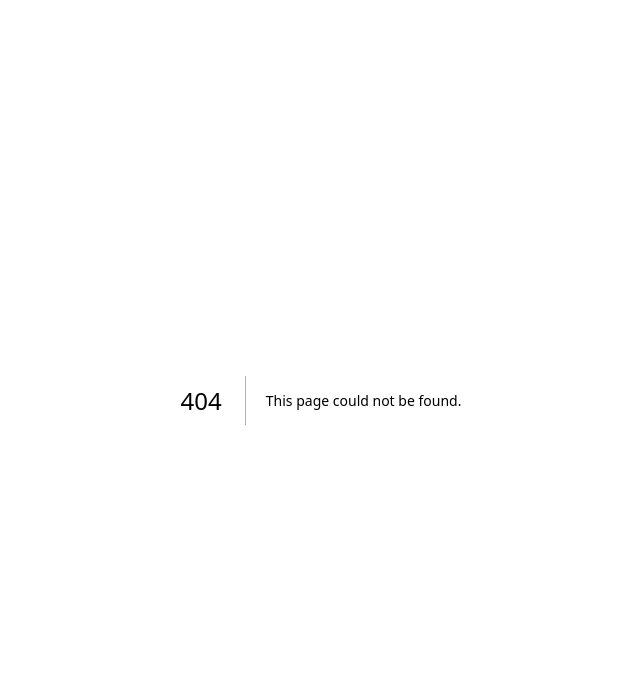
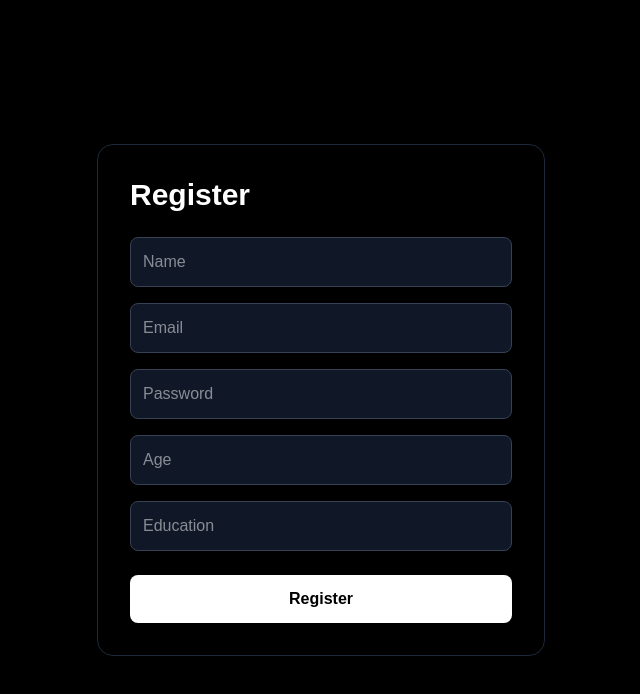
Before and after one commit to vanshsoni4/GoalOS, a Next.js app in the folder goalos-frontend/: page /register in a window 1280 px wide. Before the commit this address had no page. Shown: the top 694 px of the page, without its empty margins (319-959 px from the left). Built offline with nearby package versions, Linux system fonts and the light colour scheme.

Commit message:
Added goal selection feature

```diff
--- a/goalos-frontend/src/app/dashboard/page.tsx
+++ b/goalos-frontend/src/app/dashboard/page.tsx
@@ -1,42 +1,69 @@
+"use client";
+
+import { useEffect, useState } from "react";
+
 export default function DashboardPage() {
+  const [goals, setGoals] = useState([]);
+
+  useEffect(() => {
+    fetch("http://127.0.0.1:8000/goals")
+      .then((res) => res.json())
+      .then((data) => {
+        setGoals(data);
+      });
+  }, []);
+
+  const selectGoal = async (goalId: number) => {
+    const response = await fetch(
+      "http://127.0.0.1:8000/user-goal",
+      {
+        method: "POST",
+        headers: {
+          "Content-Type": "application/json",
+        },
+        body: JSON.stringify({
+          user_id: 1,
+          goal_id: goalId,
+        }),
+      }
+    );
+
+    const data = await response.json();
+
+    alert(JSON.stringify(data));
+  };
+
   return (
     <main className="min-h-screen bg-black text-white p-8">
 
       <h1 className="text-5xl font-bold mb-8">
-        Dashboard
+        Career Goals
       </h1>
 
       <div className="grid md:grid-cols-3 gap-6">
 
-        <div className="border border-gray-800 rounded-2xl p-6">
-          <h2 className="text-2xl font-semibold mb-2">
-            Career Goals
-          </h2>
+        {goals.map((goal: any) => (
+          <div
+            key={goal.id}
+            className="border border-gray-800 rounded-2xl p-6"
+          >
+            <h2 className="text-2xl font-semibold mb-2">
+              {goal.goal_name}
+            </h2>
 
-          <p className="text-gray-400">
-            Select and manage your career roadmap.
-          </p>
-        </div>
+            <p className="text-gray-400">
+              {goal.category}
+            </p>
 
-        <div className="border border-gray-800 rounded-2xl p-6">
-          <h2 className="text-2xl font-semibold mb-2">
-            Progress Tracker
-          </h2>
+            <button
+              onClick={() => selectGoal(goal.id)}
+              className="mt-4 bg-white text-black px-4 py-2 rounded-lg"
+            >
+              Select Goal
+            </button>
 
-          <p className="text-gray-400">
-            Track completed milestones and skills.
-          </p>
-        </div>
-
-        <div className="border border-gray-800 rounded-2xl p-6">
-          <h2 className="text-2xl font-semibold mb-2">
-            AI Counselor
-          </h2>
-
-          <p className="text-gray-400">
-            Get AI-powered career guidance.
-          </p>
-        </div>
+          </div>
+        ))}
 
       </div>
 
--- /dev/null
+++ b/goalos-frontend/src/app/register/page.tsx
@@ -0,0 +1,102 @@
+"use client";
+
+import { useState } from "react";
+
+export default function RegisterPage() {
+  const [name, setName] = useState("");
+  const [email, setEmail] = useState("");
+  const [password, setPassword] = useState("");
+  const [age, setAge] = useState("");
+  const [education, setEducation] = useState("");
+
+  const handleRegister = async () => {
+    try {
+      const response = await fetch(
+        "http://127.0.0.1:8000/register",
+        {
+          method: "POST",
+          headers: {
+            "Content-Type": "application/json",
+          },
+          body: JSON.stringify({
+            name,
+            email,
+            password,
+            age: Number(age),
+            education,
+          }),
+        }
+      );
+
+      const data = await response.json();
+
+      console.log(data);
+
+      alert(data.message || "Registration Complete");
+
+      window.location.href = "/login";
+    } catch (error) {
+      console.error(error);
+      alert("Registration Failed");
+    }
+  };
+
+  return (
+    <main className="min-h-screen bg-black text-white flex items-center justify-center">
+      <div className="w-full max-w-md border border-gray-800 rounded-2xl p-8">
+
+        <h1 className="text-3xl font-bold mb-6">
+          Register
+        </h1>
+
+        <input
+          type="text"
+          placeholder="Name"
+          value={name}
+          onChange={(e) => setName(e.target.value)}
+          className="w-full p-3 mb-4 bg-gray-900 rounded-lg border border-gray-700"
+        />
+
+        <input
+          type="email"
+          placeholder="Email"
+          value={email}
+          onChange={(e) => setEmail(e.target.value)}
+          className="w-full p-3 mb-4 bg-gray-900 rounded-lg border border-gray-700"
+        />
+
+        <input
+          type="password"
+          placeholder="Password"
+          value={password}
+          onChange={(e) => setPassword(e.target.value)}
+          className="w-full p-3 mb-4 bg-gray-900 rounded-lg border border-gray-700"
+        />
+
+        <input
+          type="number"
+          placeholder="Age"
+          value={age}
+          onChange={(e) => setAge(e.target.value)}
+          className="w-full p-3 mb-4 bg-gray-900 rounded-lg border border-gray-700"
+        />
+
+        <input
+          type="text"
+          placeholder="Education"
+          value={education}
+          onChange={(e) => setEducation(e.target.value)}
+          className="w-full p-3 mb-6 bg-gray-900 rounded-lg border border-gray-700"
+        />
+
+        <button
+          onClick={handleRegister}
+          className="w-full bg-white text-black py-3 rounded-lg font-semibold"
+        >
+          Register
+        </button>
+
+      </div>
+    </main>
+  );
+}
```
